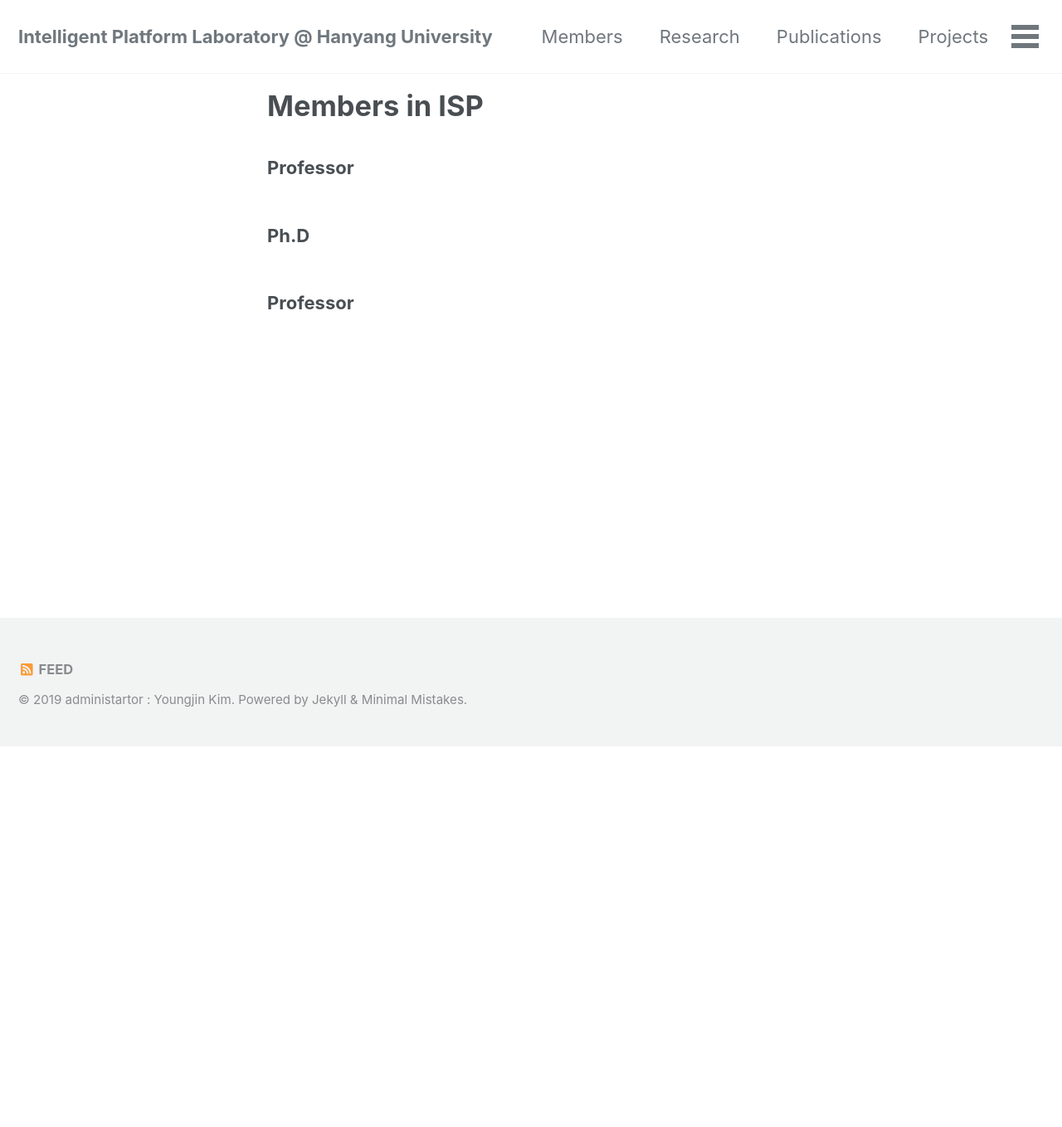
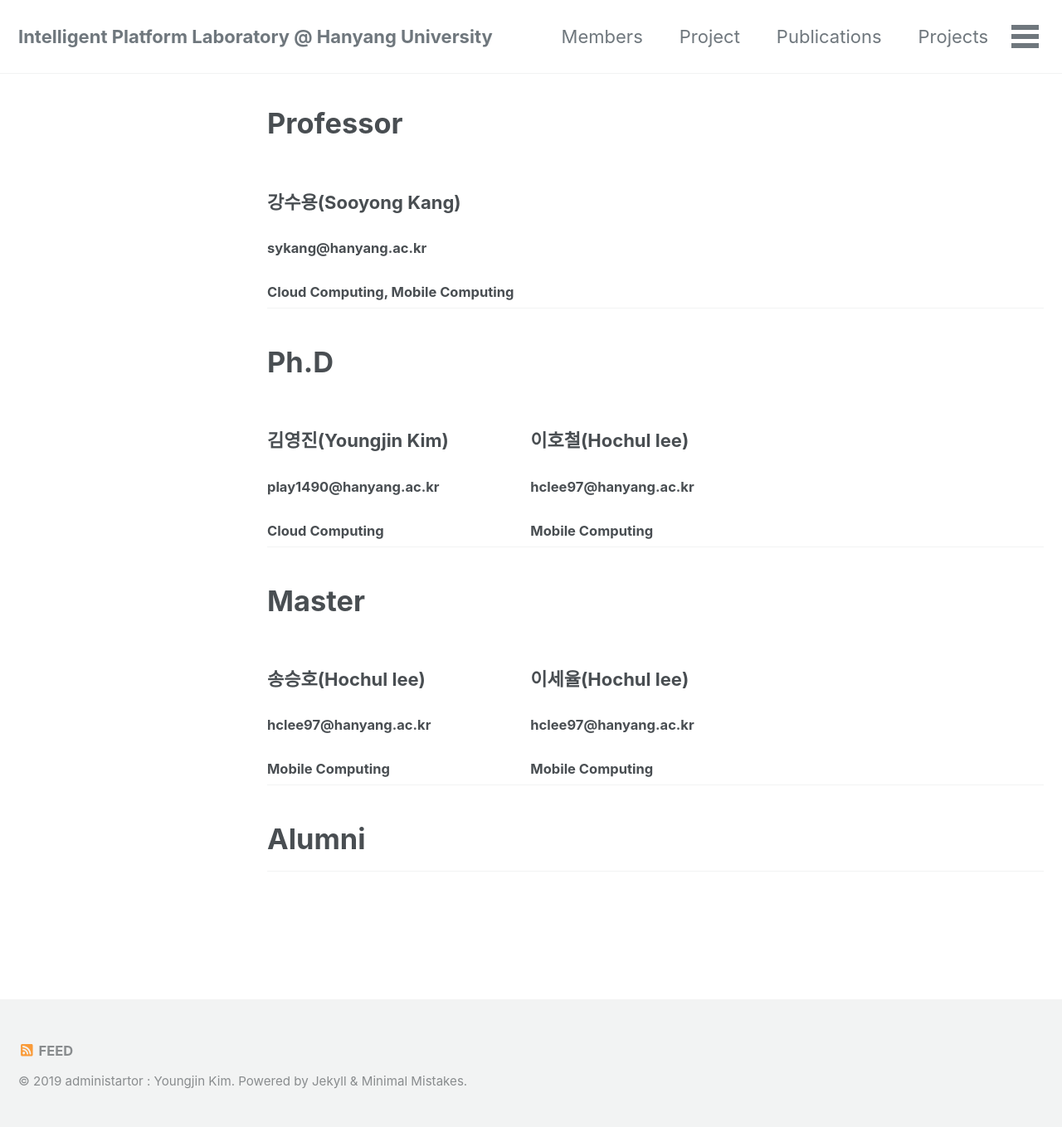
Before and after one commit to hy-dcs/ssplab.github.io, a Jekyll site: the page built from _pages/members.html, in a window 1280 px wide. Shown: the whole page at 83% size. Built offline with Jekyll 4.4.1, drawn with Linux system fonts in a browser that asks for light colours; cached includes are drawn as plain includes; nearby versions of some CDN libraries; before the commit the page ends 900 px from its top, so only the background shows below that.

Commit message:
member done

```diff
--- a/_data/authors.yml
+++ /dev/null
@@ -1,21 +0,0 @@
-# /_data/authors.yml
-- title : "Professor"
-  subcategories:
-    name        : "Sooyong Kang (강수용)"
-    bio         : "Department of Computer Software, Professor"
-    avatar      : "/assets/images/bio-photo-2.jpg"
-    url: "mailto:sykang@hanyang.ac.kr"
-
-- title: "Ph.D "
-  subcategories:
-    name: "Youngjin Kim (김영진)"
-    bio: "Department of Computer Software, Professor"
-    avatar: "/assets/images/bio-photo-2.jpg"
-    url: "mailto:sykang@hanyang.ac.kr"
-
-- title: "Professor"
-  subcategories:
-    name: "Hochul Lee (이호철)"
-    bio: "Department of Computer Software, Professor"
-    avatar: "/assets/images/bio-photo-2.jpg"
-    url: "mailto:sykang@hanyang.ac.kr"
--- /dev/null
+++ b/_data/current_members.yml
@@ -0,0 +1,25 @@
+# /_data/current_members.yml
+- name: 강수용(Sooyong Kang)
+  email : sykang@hanyang.ac.kr
+  role : Professor
+  interest : Cloud Computing, Mobile Computing
+
+- name: 김영진(Youngjin Kim)
+  email : play1490@hanyang.ac.kr
+  role : Ph.D candidate
+  interest : Cloud Computing
+
+- name: 이호철(Hochul lee)
+  email : hclee97@hanyang.ac.kr
+  role : Ph.D candidate
+  interest : Mobile Computing
+
+- name: 송승호(Hochul lee)
+  email : hclee97@hanyang.ac.kr
+  role : Master Student
+  interest : Mobile Computing
+
+- name: 이세율(Hochul lee)
+  email : hclee97@hanyang.ac.kr
+  role : Master Student
+  interest : Mobile Computing
--- a/_data/navigation.yml
+++ b/_data/navigation.yml
@@ -2,7 +2,8 @@
 main:
   - title: "Members"
     url: /members/
-  - title: "Research"
+  - title: "Project"
+    url: /project/
   - title: "Publications"
   - title: "Projects"
   - title: "News"
--- a/_pages/members.html
+++ b/_pages/members.html
@@ -1,12 +1,55 @@
 ---
 layout: archive
 permalink: /members/
-title: "Members in ISP"
+classes: wide
 ---
-{% for entry in site.data.authors %}
-    <h3>{{entry.title}}</h3>
-    {% for subcategories in entry.subcategories %}
-        <h2>{{subcategories.name}}</h2>
-        <h2>{{subcategories.bio}}</h2>
-    {% endfor%}
+<section class="page__inner-wrap">
+<h1>Professor</h1>
+<div class="feature__wrapper">
+{% for person in site.data.current_members %}
+    {% if person.role == "Professor" %}
+    <div class="feature__item">
+        <h3>{{person.name}}</h3>
+        <h4>{{person.email}}</h4>
+        <h4>{{person.interest}}</h4>
+    </div>
+    {% endif %}
 {% endfor %}
+</div>
+
+<h1>Ph.D</h1>
+<div class="feature__wrapper">
+{% for person in site.data.current_members %}
+    {% if person.role contains "Ph.D" %}
+    <div class="feature__item">
+        <h3>{{person.name}}</h3>
+        <h4>{{person.email}}</h4>
+        <h4>{{person.interest}}</h4>
+    </div>
+    {% endif %}
+{% endfor %}
+</div>
+
+<h1>Master</h1>
+<div class="feature__wrapper">
+{% for person in site.data.current_members %}
+{% if person.role contains "Master" %}
+<div class="feature__item">
+    <h3>{{person.name}}</h3>
+    <h4>{{person.email}}</h4>
+    <h4>{{person.interest}}</h4>
+</div>
+{% endif %}
+{% endfor %}
+</div>
+    <div class="feature__wrapper">
+        <h1>Alumni</h1>
+        {% for person in site.data.alumni %}
+        <div class="feature__item">
+            <h3>{{person.name}}</h3>
+            <h4>{{person.email}}</h4>
+            <h4>{{person.interest}}</h4>
+        </div>
+        {% endfor %}
+    </div>
+</section>
--- /dev/null
+++ b/_pages/project.html
@@ -0,0 +1,6 @@
+---
+layout: collection
+permalink: /project/
+classes: wide
+collection: project
+---
```
Also changed, not shown: Gemfile (+29 -1 lines), _project/ICT.md (added, +3 -0 lines), _data/alumni.yml (added).
